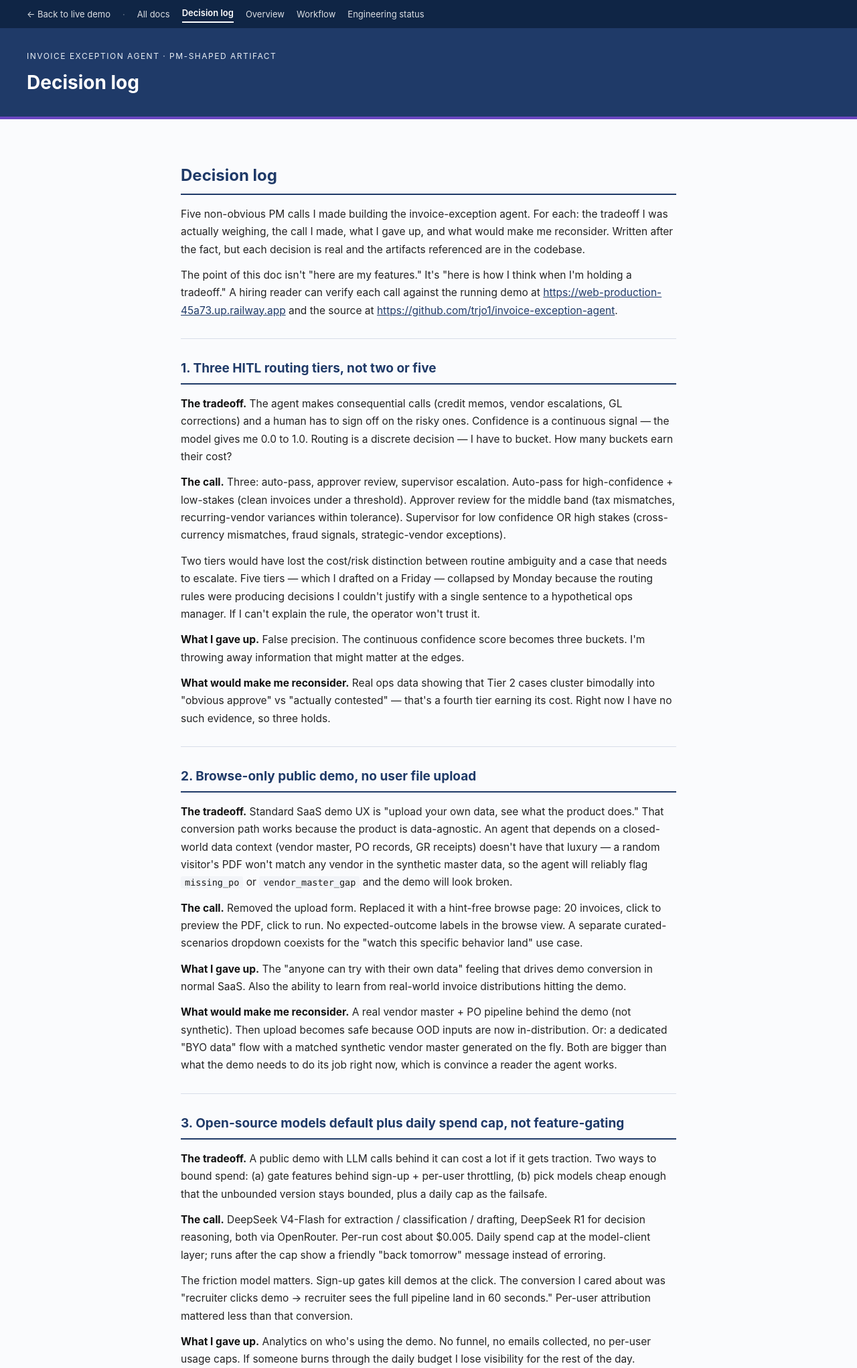
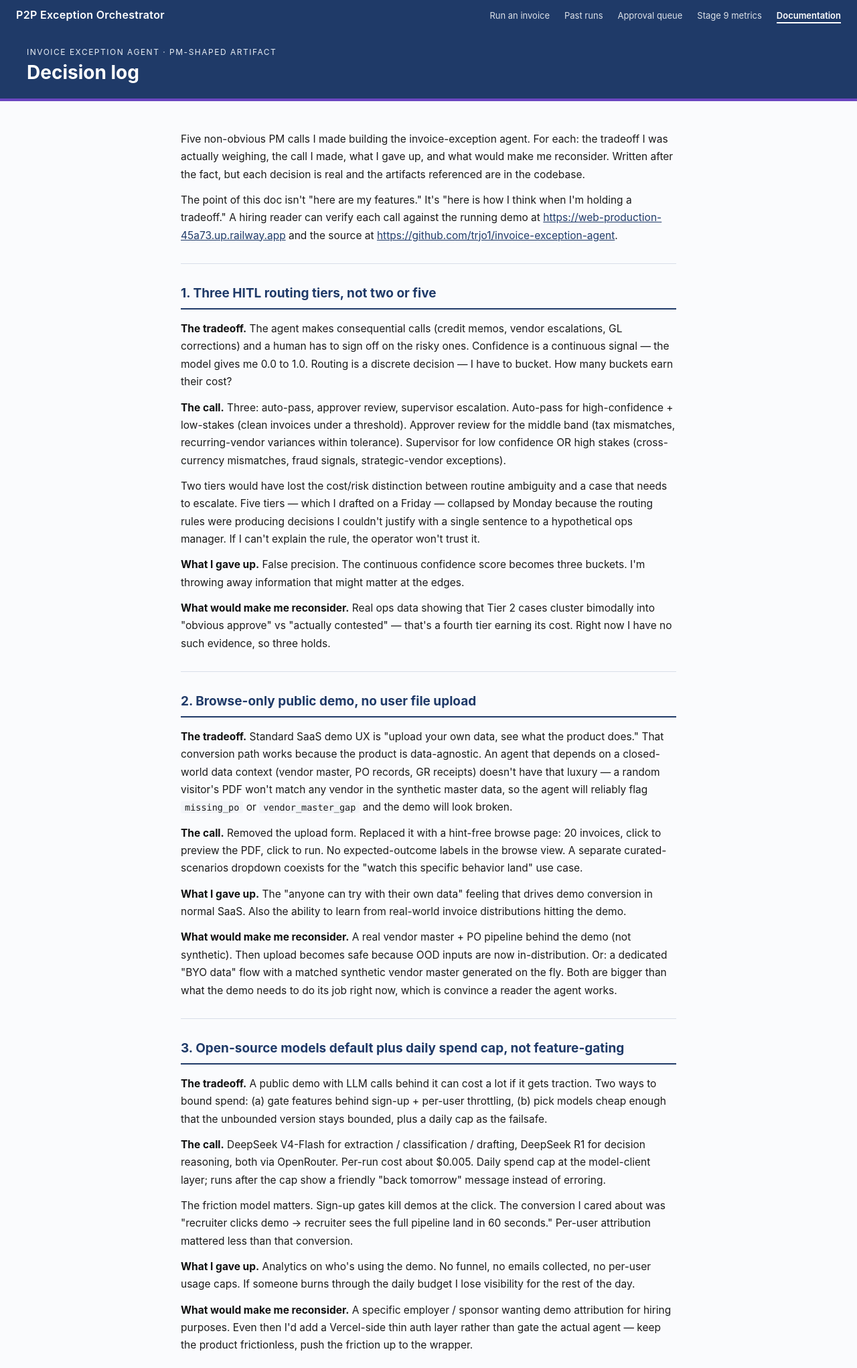
Before and after one commit to trjo1/invoice-exception-agent, a FastAPI app: page /docs/decision_log in a window 1280 px wide. Shown: the top 2042 px of the page at 67% size. Run offline with FastAPI, Linux system fonts and the light colour scheme; some libraries are stand-ins or nearby versions.

Commit message:
Fix decision log 500, persistent demo nav across docs, rename label
User-reported issues from the live demo:

1) Decision log threw 500 on Railway. Root cause: server route relied on
   `mistune` for runtime markdown rendering, but mistune was only present
   locally as a transitive dep of nbconvert — not declared in pyproject,
   so Railway's clean install didn't have it. Fix: pre-render decision_log.md
   to a standalone decision_log.html at repo root, serve it through the
   same _DOC_FILES route as the other HTML docs, drop the markdown rendering
   helper and _MD_DOC_FILES dict entirely. No runtime markdown dependency.

   Also fixed a markdown blockquote bug: ">95%" at line-start was getting
   parsed as a blockquote tag. Rewrote to "more than 95%" so the rendered
   HTML stays clean.

2) Persistent header bar across all docs. Lands on /docs or any /docs/*
   page now keeps the demo's nav strip visible at the top: Run an invoice /
   Past runs / Approval queue / Stage 9 metrics / Documentation. Active
   page highlighted with white underline. Added to docs_index.html,
   status.html, agent_overview.html, detailed_workflow.html, and the new
   decision_log.html. Same `header.demo-nav` block in each file, kept in
   sync with base.html.

3) Renamed "API docs" → "Documentation" in base.html nav (the link goes to
   the human-facing docs landing, not the OpenAPI page). Also tightened
   the brand h1 to "P2P Exception Orchestrator" so it matches the project
   name on the doc pages.

4) ROADMAP.md: explicit callout that when Artifact 2 ships, it lands as
   a public /docs/evals page showing real evaluation results — answering
   user's "we should have an evals section" point. Spec doc and live
   results page now both called out as deliverables.

5) Portfolio-session message saved at .claude/portfolio_session_message.md
   (local-only via new .gitignore entry). Paste-ready paragraph + URL table
   for adding direct doc links to projects/p2p-orchestrator.html in the
   Vercel portfolio repo session.

85/85 tests pass.

Co-Authored-By: Claude Opus 4.7 (1M context) <noreply@anthropic.com>

```diff
--- /dev/null
+++ b/decision_log.html
@@ -0,0 +1,258 @@
+<!DOCTYPE html>
+<html lang="en">
+<head>
+<meta charset="UTF-8">
+<title>Decision log — Invoice Exception Agent</title>
+<style>
+  :root {
+    --navy: #1F3A68;
+    --red:  #C0392B;
+    --green:#1A6D3F;
+    --soft: #E8EEF5;
+    --text: #1a1a1a;
+    --muted:#5c6370;
+    --line: #d8dee9;
+    --purple:#6B46C1;
+  }
+  * { box-sizing: border-box; }
+  body {
+    font-family: -apple-system, BlinkMacSystemFont, "Segoe UI", Arial, sans-serif;
+    font-size: 14px;
+    color: var(--text);
+    margin: 0;
+    background: #FAFBFD;
+  }
+
+  /* ─── Persistent demo-app nav strip (kept in sync with base.html) ─── */
+  header.demo-nav {
+    background: var(--navy);
+    color: #fff;
+    padding: 12px 24px;
+    display: flex;
+    align-items: center;
+    justify-content: space-between;
+    flex-wrap: wrap;
+    gap: 12px;
+  }
+  header.demo-nav .brand {
+    font-size: 16px; font-weight: 600; letter-spacing: 0.02em;
+  }
+  header.demo-nav nav a {
+    color: #fff; text-decoration: none; margin-left: 18px;
+    opacity: 0.85; font-size: 13px;
+  }
+  header.demo-nav nav a:hover { opacity: 1; text-decoration: underline; }
+  header.demo-nav nav a.active {
+    opacity: 1; font-weight: 600; border-bottom: 2px solid #fff; padding-bottom: 2px;
+  }
+
+  /* ─── Doc-specific kicker strip ─── */
+  header.doc-header {
+    background: var(--navy);
+    color: #fff;
+    padding: 26px 40px 22px;
+    border-bottom: 4px solid var(--purple);
+  }
+  header.doc-header .kicker {
+    text-transform: uppercase; letter-spacing: 1.5px;
+    font-size: 12px; color: var(--soft); margin-bottom: 6px;
+  }
+  header.doc-header h1 { margin: 0; font-size: 28px; font-weight: 700; }
+
+  /* ─── Article body ─── */
+  main {
+    padding: 32px 40px 60px;
+    max-width: 820px;
+    margin: 0 auto;
+    font-size: 15.5px;
+    line-height: 1.7;
+  }
+  main h1, main h2 {
+    color: var(--navy);
+    border-bottom: 2px solid var(--navy);
+    padding-bottom: 6px;
+  }
+  main h1 { font-size: 24px; margin-top: 32px; }
+  main h2 { font-size: 19px; margin-top: 28px; }
+  main h3 { color: var(--navy); font-size: 17px; margin-top: 22px; }
+  main p { margin: 12px 0; }
+  main hr { border: 0; border-top: 1px solid var(--line); margin: 28px 0; }
+  main code {
+    background: #F2F4F8; color: #1a1a1a; padding: 1px 6px; border-radius: 3px;
+    font-family: "SF Mono", Menlo, Monaco, Consolas, monospace; font-size: 13.5px;
+  }
+  main strong { color: #111; }
+  main em { color: var(--muted); }
+  main a { color: var(--navy); }
+  main a:hover { text-decoration: underline; }
+
+  footer {
+    margin: 40px auto 16px;
+    max-width: 820px;
+    padding: 0 40px;
+    color: var(--muted);
+    font-size: 12.5px;
+  }
+</style>
+</head>
+<body>
+
+<!-- Persistent demo-app nav — same shape as base.html for cross-page consistency. -->
+<header class="demo-nav">
+  <div class="brand">P2P Exception Orchestrator</div>
+  <nav>
+    <a href="/demo">Run an invoice</a>
+    <a href="/demo/runs">Past runs</a>
+    <a href="/queue">Approval queue</a>
+    <a href="/stage9">Stage 9 metrics</a>
+    <a href="/docs" class="active">Documentation</a>
+  </nav>
+</header>
+
+<header class="doc-header">
+  <div class="kicker">Invoice Exception Agent · PM-shaped artifact</div>
+  <h1>Decision log</h1>
+</header>
+
+<main>
+<p>Five non-obvious PM calls I made building the invoice-exception agent. For
+each: the tradeoff I was actually weighing, the call I made, what I gave up,
+and what would make me reconsider. Written after the fact, but each
+decision is real and the artifacts referenced are in the codebase.</p>
+<p>The point of this doc isn't &quot;here are my features.&quot; It's &quot;here is how I
+think when I'm holding a tradeoff.&quot; A hiring reader can verify each call
+against the running demo at <a href="https://web-production-45a73.up.railway.app">https://web-production-45a73.up.railway.app</a>
+and the source at <a href="https://github.com/trjo1/invoice-exception-agent">https://github.com/trjo1/invoice-exception-agent</a>.</p>
+<hr />
+<h2>1. Three HITL routing tiers, not two or five</h2>
+<p><strong>The tradeoff.</strong> The agent makes consequential calls (credit memos,
+vendor escalations, GL corrections) and a human has to sign off on the
+risky ones. Confidence is a continuous signal — the model gives me 0.0
+to 1.0. Routing is a discrete decision — I have to bucket. How many
+buckets earn their cost?</p>
+<p><strong>The call.</strong> Three: auto-pass, approver review, supervisor escalation.
+Auto-pass for high-confidence + low-stakes (clean invoices under a
+threshold). Approver review for the middle band (tax mismatches,
+recurring-vendor variances within tolerance). Supervisor for low
+confidence OR high stakes (cross-currency mismatches, fraud signals,
+strategic-vendor exceptions).</p>
+<p>Two tiers would have lost the cost/risk distinction between routine
+ambiguity and a case that needs to escalate. Five tiers — which I drafted
+on a Friday — collapsed by Monday because the routing rules were
+producing decisions I couldn't justify with a single sentence to a hypothetical
+ops manager. If I can't explain the rule, the operator won't trust it.</p>
+<p><strong>What I gave up.</strong> False precision. The continuous confidence score
+becomes three buckets. I'm throwing away information that might matter at
+the edges.</p>
+<p><strong>What would make me reconsider.</strong> Real ops data showing that Tier 2
+cases cluster bimodally into &quot;obvious approve&quot; vs &quot;actually contested&quot; —
+that's a fourth tier earning its cost. Right now I have no such evidence,
+so three holds.</p>
+<hr />
+<h2>2. Browse-only public demo, no user file upload</h2>
+<p><strong>The tradeoff.</strong> Standard SaaS demo UX is &quot;upload your own data, see
+what the product does.&quot; That conversion path works because the product is
+data-agnostic. An agent that depends on a closed-world data context
+(vendor master, PO records, GR receipts) doesn't have that luxury — a
+random visitor's PDF won't match any vendor in the synthetic master data,
+so the agent will reliably flag <code>missing_po</code> or <code>vendor_master_gap</code> and
+the demo will look broken.</p>
+<p><strong>The call.</strong> Removed the upload form. Replaced it with a hint-free
+browse page: 20 invoices, click to preview the PDF, click to run. No
+expected-outcome labels in the browse view. A separate curated-scenarios
+dropdown coexists for the &quot;watch this specific behavior land&quot; use case.</p>
+<p><strong>What I gave up.</strong> The &quot;anyone can try with their own data&quot; feeling
+that drives demo conversion in normal SaaS. Also the ability to learn
+from real-world invoice distributions hitting the demo.</p>
+<p><strong>What would make me reconsider.</strong> A real vendor master + PO pipeline
+behind the demo (not synthetic). Then upload becomes safe because OOD
+inputs are now in-distribution. Or: a dedicated &quot;BYO data&quot; flow with a
+matched synthetic vendor master generated on the fly. Both are bigger
+than what the demo needs to do its job right now, which is convince a
+reader the agent works.</p>
+<hr />
+<h2>3. Open-source models default plus daily spend cap, not feature-gating</h2>
+<p><strong>The tradeoff.</strong> A public demo with LLM calls behind it can cost a lot
+if it gets traction. Two ways to bound spend: (a) gate features behind
+sign-up + per-user throttling, (b) pick models cheap enough that the
+unbounded version stays bounded, plus a daily cap as the failsafe.</p>
+<p><strong>The call.</strong> DeepSeek V4-Flash for extraction / classification / drafting,
+DeepSeek R1 for decision reasoning, both via OpenRouter. Per-run cost
+about $0.005. Daily spend cap at the model-client layer; runs after the
+cap show a friendly &quot;back tomorrow&quot; message instead of erroring.</p>
+<p>The friction model matters. Sign-up gates kill demos at the click. The
+conversion I cared about was &quot;recruiter clicks demo → recruiter sees the
+full pipeline land in 60 seconds.&quot; Per-user attribution mattered less
+than that conversion.</p>
+<p><strong>What I gave up.</strong> Analytics on who's using the demo. No funnel, no
+emails collected, no per-user usage caps. If someone burns through the
+daily budget I lose visibility for the rest of the day.</p>
+<p><strong>What would make me reconsider.</strong> A specific employer / sponsor wanting
+demo attribution for hiring purposes. Even then I'd add a Vercel-side
+thin auth layer rather than gate the actual agent — keep the product
+frictionless, push the friction up to the wrapper.</p>
+<hr />
+<h2>4. Mock action executor as the safety boundary, not waiting for real creds</h2>
+<p><strong>The tradeoff.</strong> The last node in the pipeline is the action executor
+— it actually does the thing the agent recommends (file the credit memo,
+send the supplier email, post the GL correction). Real execution needs
+SAP / Ariba / ServiceNow credentials I don't have. Options: (a) wait
+until I get creds, (b) ship a mock pattern that produces a complete
+audit log without real side effects.</p>
+<p><strong>The call.</strong> Mock. The mock executor implements the same
+<code>ActionExecutor</code> abstract base class as the real one will. It receives
+a <code>RecommendedAction</code>, runs a &quot;would have done X&quot; recipe, writes a
+structured audit-log entry, and returns. When real creds arrive, swap
+the implementation — every consumer (tests, golden cases, demo, audit
+log readers) keeps working unchanged.</p>
+<p>The hidden benefit: building the mock first forced me to design the
+action-execution interface clean. If I'd built the SAP-specific version
+first, I'd have leaked SAP semantics into the orchestrator. With the
+mock as the reference implementation, the orchestrator only knows about
+<code>RecommendedAction</code> enums and their effects.</p>
+<p><strong>What I gave up.</strong> Live demo of actual production-system effects. I
+can show &quot;agent decided to request a credit memo&quot; but not &quot;agent sent
+the request to SAP.&quot;</p>
+<p><strong>What would make me reconsider.</strong> Nothing. The mock pattern was the
+right call even with hindsight. The swap to real creds is a 1-day job
+when they arrive.</p>
+<hr />
+<h2>5. Hint-free browse vs labeled curated dropdown (the 2026-05-28 UX call)</h2>
+<p><strong>The tradeoff.</strong> A working agent demo has two distinct selling motions
+that pull the UX in opposite directions. Motion A: confirm an <em>expected</em>
+behavior — the visitor wants to see &quot;the agent catches the cross-currency
+mismatch I primed them to look for.&quot; Motion B: surprise with an
+<em>unexpected</em> finding — the visitor plays the role of an ops user who
+doesn't yet know what's in the invoice, and the agent's first useful
+output is itself the demo.</p>
+<p>Labels help Motion A and ruin Motion B. A label that says &quot;auto-pass
+expected&quot; is great if the visitor was going to verify auto-pass and
+otherwise can't tell. It's terrible if the demo's job is to surprise.</p>
+<p><strong>The call.</strong> Two paths from <code>/demo</code>. (a) A curated scenario dropdown
+with full labels and expected-behavior text — same as it was. (b) A new
+&quot;browse the library&quot; page that lists 20 invoices with just invoice ID +
+vendor name, no chips, no badges, no expected-outcome text. Click to
+preview the PDF, click to select, click to run.</p>
+<p><strong>What I gave up.</strong> Simplicity. One UX is cheaper to maintain than two.
+Adding the second path also expanded the bundled library from 10 to 20
+invoices, which is +500KB in the public repo. Also: the testing surface
+doubled.</p>
+<p><strong>What would make me reconsider.</strong> Traffic data showing one path eats
+more than 95% of runs. Today I have no telemetry on the split —
+informally both look used, but informal observation is not evidence.
+If real data ever shows one path is vestigial, retire it. Two paths is
+a hypothesis, not a commitment.</p>
+<hr />
+<p><em>If you want the full set of architectural decisions (model choice per
+task, data persistence, eval framework, etc.), see <a href="https://github.com/trjo1/invoice-exception-agent/blob/main/AGENTS.md">AGENTS.md</a>
+for the engineering context. This doc is the subset of decisions where
+the call wasn't obvious.</em></p>
+</main>
+
+<footer>
+  <strong>Invoice Exception Agent</strong> · MIT licensed ·
+  <a href="https://github.com/trjo1/invoice-exception-agent">GitHub</a>
+</footer>
+
+</body>
+</html>
--- a/src/p2p_agent/hitl/webapp/server.py
+++ b/src/p2p_agent/hitl/webapp/server.py
@@ -89,104 +89,6 @@ MAX_PDF_BYTES = 10 * 1024 * 1024  # 10 MB
 def _sse_event(payload: dict[str, Any]) -> str:
     """Format a Python dict as a single Server-Sent Event."""
     return f"data: {json.dumps(payload, default=str)}\n\n"
-
-
-def _render_markdown_doc(md_path: Path, *, title: str) -> str:
-    """Render a markdown doc to a standalone HTML page.
-
-    Wraps in the same brand strip / nav strip used by the other public
-    HTML docs (status.html, docs_index.html, etc.) so the experience is
-    consistent across all /docs/* URLs. The rendered article gets
-    article-grade typography (max-width, line-height, etc.) suitable for
-    long-form reading.
-    """
-    import mistune
-
-    md_src = md_path.read_text(encoding="utf-8")
-    body_html = mistune.html(md_src)
-    return f"""<!DOCTYPE html>
-<html lang="en">
-<head>
-<meta charset="UTF-8">
-<title>{title}</title>
-<style>
-  :root {{
-    --navy: #1F3A68; --red: #C0392B; --green: #1A6D3F;
-    --soft: #E8EEF5; --gray: #555; --purple: #6B46C1;
-  }}
-  * {{ box-sizing: border-box; }}
-  body {{
-    font-family: -apple-system, BlinkMacSystemFont, "Segoe UI", Arial, sans-serif;
-    margin: 0; padding: 0; background: #FAFBFD; color: #222; line-height: 1.7;
-  }}
-  nav.top {{
-    background: #0F2545; color: #fff; padding: 8px 40px; font-size: 13px;
-    display: flex; gap: 18px; align-items: center; flex-wrap: wrap;
-  }}
-  nav.top a {{ color: #fff; text-decoration: none; opacity: 0.85; }}
-  nav.top a.active {{ opacity: 1; font-weight: 600; border-bottom: 2px solid #fff; padding-bottom: 2px; }}
-  nav.top a:hover {{ opacity: 1; }}
-  nav.top .sep {{ opacity: 0.4; }}
-  header.brand {{
-    background: var(--navy); color: #fff;
-    padding: 32px 40px 26px; border-bottom: 4px solid var(--purple);
-  }}
-  header.brand .kicker {{
-    text-transform: uppercase; letter-spacing: 1.5px;
-    font-size: 12px; color: var(--soft); margin-bottom: 6px;
-  }}
-  header.brand h1 {{ margin: 0; font-size: 28px; font-weight: 700; }}
-  main {{
-    padding: 32px 40px 60px; max-width: 820px; margin: 0 auto;
-    font-size: 15.5px;
-  }}
-  main h1, main h2 {{ color: var(--navy); border-bottom: 2px solid var(--navy); padding-bottom: 6px; }}
-  main h1 {{ font-size: 24px; margin-top: 32px; }}
-  main h2 {{ font-size: 19px; margin-top: 28px; }}
-  main h3 {{ color: var(--navy); font-size: 17px; margin-top: 22px; }}
-  main p {{ margin: 12px 0; }}
-  main hr {{ border: 0; border-top: 1px solid #d8dee9; margin: 28px 0; }}
-  main code {{
-    background: #F2F4F8; color: #1a1a1a; padding: 1px 6px; border-radius: 3px;
-    font-family: "SF Mono", Menlo, Monaco, Consolas, monospace; font-size: 13.5px;
-  }}
-  main strong {{ color: #111; }}
-  main em {{ color: var(--gray); }}
-  main a {{ color: var(--navy); }}
-  main blockquote {{
-    background: var(--soft); border-left: 4px solid var(--navy);
-    padding: 12px 18px; margin: 16px 0; border-radius: 4px;
-  }}
-  footer {{
-    margin: 40px auto 16px; max-width: 820px; padding: 0 40px;
-    color: var(--gray); font-size: 12.5px;
-  }}
-</style>
-</head>
-<body>
-<nav class="top">
-  <a href="/demo">← Back to live demo</a>
-  <span class="sep">·</span>
-  <a href="/docs">All docs</a>
-  <a href="/docs/decision_log" class="active">Decision log</a>
-  <a href="/docs/agent_overview">Overview</a>
-  <a href="/docs/detailed_workflow">Workflow</a>
-  <a href="/docs/status">Engineering status</a>
-</nav>
-<header class="brand">
-  <div class="kicker">Invoice Exception Agent · PM-shaped artifact</div>
-  <h1>{title.split(' — ')[0]}</h1>
-</header>
-<main>
-{body_html}
-</main>
-<footer>
-  <strong>Invoice Exception Agent</strong> · MIT licensed ·
-  <a href="https://github.com/trjo1/invoice-exception-agent">GitHub</a>
-</footer>
-</body>
-</html>
-"""
 
 
 def _serialize_run(run: PipelineRun) -> dict[str, Any]:
@@ -294,20 +196,14 @@ def create_app(
 
     # ------------------------------ Docs routing ------------------------
     # Serve the public HTML docs and the landing page at clean URLs.
-    # HTML files live in the repo root (not under /templates). Markdown
-    # artifacts (e.g. decision_log.md) live under repo/docs and get rendered
-    # to HTML at request time via mistune.
+    # All docs are hand-crafted HTML in the repo root for consistency —
+    # markdown sources (e.g. docs/decision_log.md) are kept in the repo for
+    # authoring but the served version is the pre-rendered .html.
     _DOC_FILES = {
         "status":            _REPO_ROOT / "status.html",
         "agent_overview":    _REPO_ROOT / "agent_overview.html",
         "detailed_workflow": _REPO_ROOT / "detailed_workflow.html",
-    }
-    _MD_DOC_FILES: dict[str, tuple[Path, str]] = {
-        # slug → (path on disk, page <title>)
-        "decision_log": (
-            _REPO_ROOT / "docs" / "decision_log.md",
-            "Decision log — Invoice Exception Agent",
-        ),
+        "decision_log":      _REPO_ROOT / "decision_log.html",
     }
     _DOCS_INDEX = _REPO_ROOT / "docs_index.html"
 
@@ -327,17 +223,10 @@ def create_app(
 
     @app.get("/docs/{doc_name}", include_in_schema=False)
     def docs_page(doc_name: str):  # type: ignore[no-untyped-def]
-        # HTML docs: serve as-is from the repo root.
         path = _DOC_FILES.get(doc_name)
-        if path is not None and path.exists():
-            return FileResponse(path, media_type="text/html")
-        # Markdown docs: render via mistune, wrap in a minimal page chrome
-        # that matches the brand strip + nav of the HTML docs.
-        md_entry = _MD_DOC_FILES.get(doc_name)
-        if md_entry is not None and md_entry[0].exists():
-            md_path, title = md_entry
-            return HTMLResponse(_render_markdown_doc(md_path, title=title))
-        raise HTTPException(status_code=404, detail=f"Doc not found: {doc_name}")
+        if path is None or not path.exists():
+            raise HTTPException(status_code=404, detail=f"Doc not found: {doc_name}")
+        return FileResponse(path, media_type="text/html")
 
     # ------------------------------ Health check ------------------------
     # Lightweight liveness probe for Railway + the portfolio's Vercel
--- a/src/p2p_agent/hitl/webapp/templates/base.html
+++ b/src/p2p_agent/hitl/webapp/templates/base.html
@@ -140,13 +140,13 @@
 </head>
 <body>
 <header class="brand">
-  <h1>P2P Agent · Demo Console</h1>
+  <h1>P2P Exception Orchestrator</h1>
   <nav>
     <a href="/demo">Run an invoice</a>
     <a href="/demo/runs">Past runs</a>
     <a href="/queue">Approval queue</a>
     <a href="/stage9">Stage 9 metrics</a>
-    <a href="/docs">API docs</a>
+    <a href="/docs">Documentation</a>
   </nav>
 </header>
 <main>
```
Also changed, not shown: ROADMAP.md (+10 -1 lines), agent_overview.html (+35 -0 lines), detailed_workflow.html (+35 -0 lines), docs/decision_log.md (+4 -4 lines), docs_index.html (+35 -0 lines), status.html (+35 -0 lines), 1 other file.
